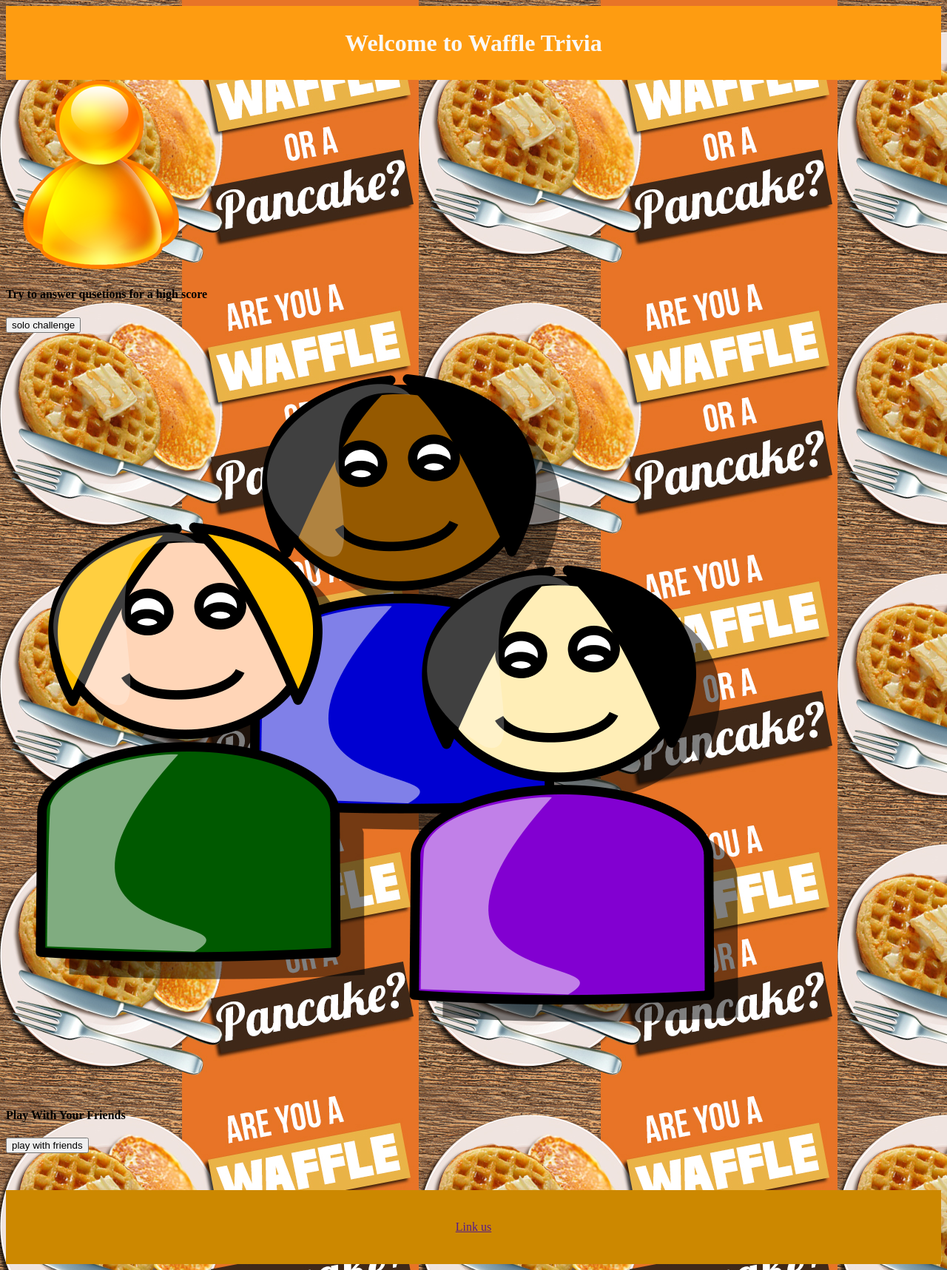
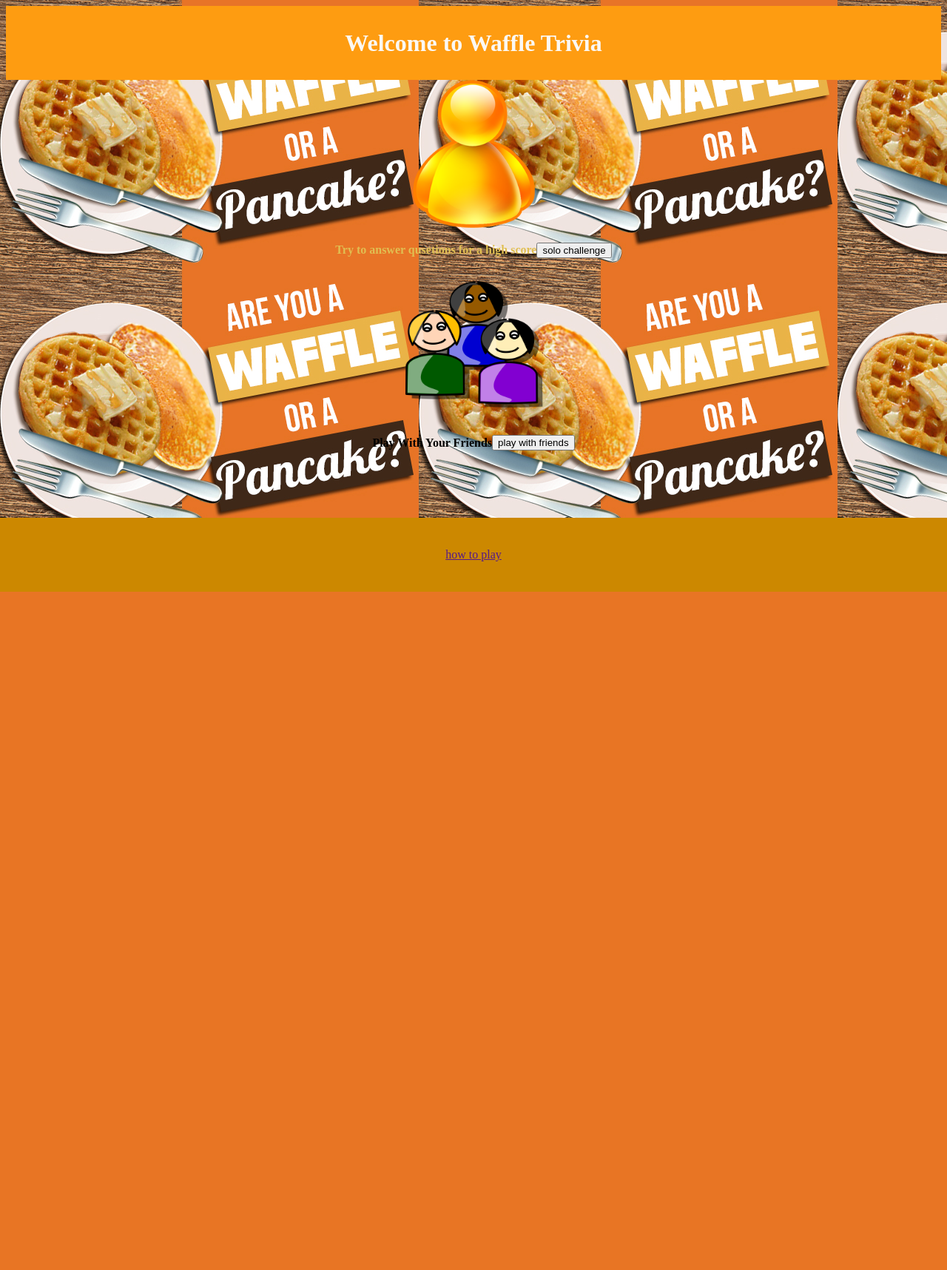
Before and after one commit to Athora190/Project-Waffle, a Python web app: template templates/project.html in a window 1280 px wide. Shown: the whole page at 74% size. After the commit the page ends 800 px from the top, so only its background shows below. Run offline with Jinja, Linux system fonts and the light colour scheme; the template is opened without the code that fills it, so the values that code supplies are empty.

Commit message:
new stuff

```diff
--- a/style/project.css
+++ b/style/project.css
@@ -1,7 +1,6 @@
 
 #head {
-
-	margin:auto;
+  margin:auto;
 	height: 100px;
   width: 100%;
 	color: #FBF8F4;
@@ -13,16 +12,61 @@
 	align-items: center;
 	justify-content: center;
 }
+#image1{
 
+	display: flex;
+
+	align-items: center;
+	justify-content: center;
+
+
+}
+#image2{
+
+	display: flex;
+
+	align-items: center;
+	justify-content: center;
+
+
+}
+#img1{
+  height: 200px;
+	display: flex;
+	width: 200px;
+	align-items: center;
+	justify-content: center;
+
+
+}
+
+#img2{
+  height: 200px;
+	display: flex;
+	width: 200px;
+	align-items: center;
+	justify-content: center;
+
+
+}
 .solo-challenge{
-	background-color:
+  display: flex;
+	align-items: center;
+	justify-content: center;
+	color:#E0BF52
 
 }
 
 .Playwithfriends{
+	display: flex;
+	align-items: center;
+	justify-content: center;
 
 }
 #contact{
+	position: fixed;
+  left: 0;
+  bottom: 0;
   background-color: #CC8800;
   height: 100px;
   display: inline-flex;
@@ -53,6 +97,11 @@ box 1.
   font-weight: 100;
   height: 100px;
   width: 100px;
+	display: inline-flex;
+	align-items: center;
+	justify-content: center;
+
+
 }
 
 #red {
--- a/templates/project.html
+++ b/templates/project.html
@@ -18,22 +18,32 @@ body {
 <body>
 <h1 id="head"> Welcome to Waffle Trivia </h1>
 
+<div id="image2">
+  <img id="img2" src="images/450366_mobile_256x256.png">
+</div>
+
 <div class = solo-challenge>
-	<img src="images/450366_mobile_256x256.png">
+
 	<h4 id = otherPeople >Try to answer qusetions for a high score </h4>
 	<a href = "SoloChallenge.html">
   <button class="botn" id="green">solo challenge</button>
 	</a>
 </div>
 
+<div id="image1">
+  <img id="img1" src="images/1024px-People.svg.png">
+</div>
+
 
 <div class = Playwithfriends>
-	<img src="images/1024px-People.svg.png">
+
 	<h4 id = friends> Play With Your Friends</h4>
 	<a href = "Playwithfriends.html">
 	<button class="botn" id="blue" >play with friends</button>
   </a>
 </div>
+
+
 
 <div class="container">
 
@@ -46,7 +56,7 @@ body {
 
 
 <div id= "contact">
-	<a href = ""> Link us </a>
+	<a href = ""> how to play </a>
 
 </div>
 
```
